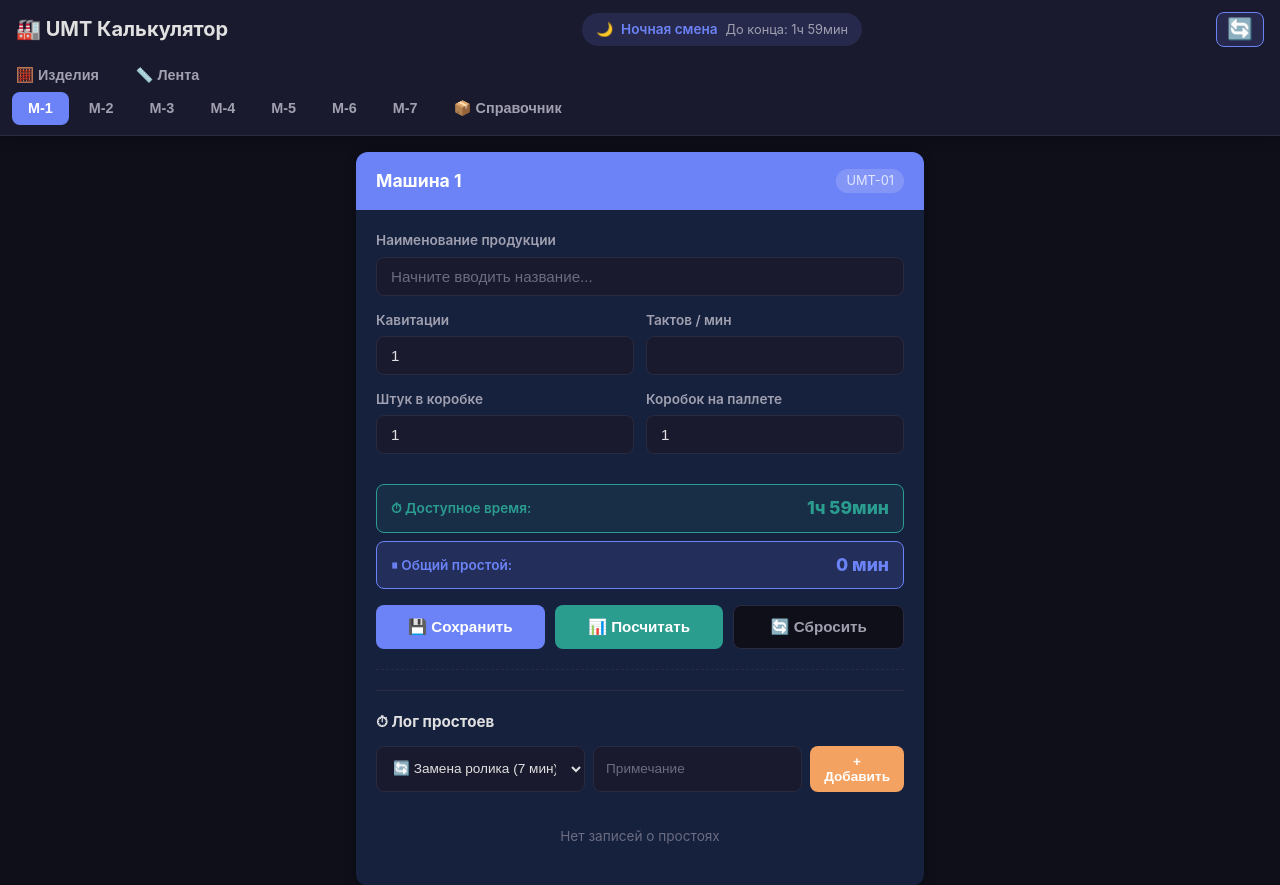
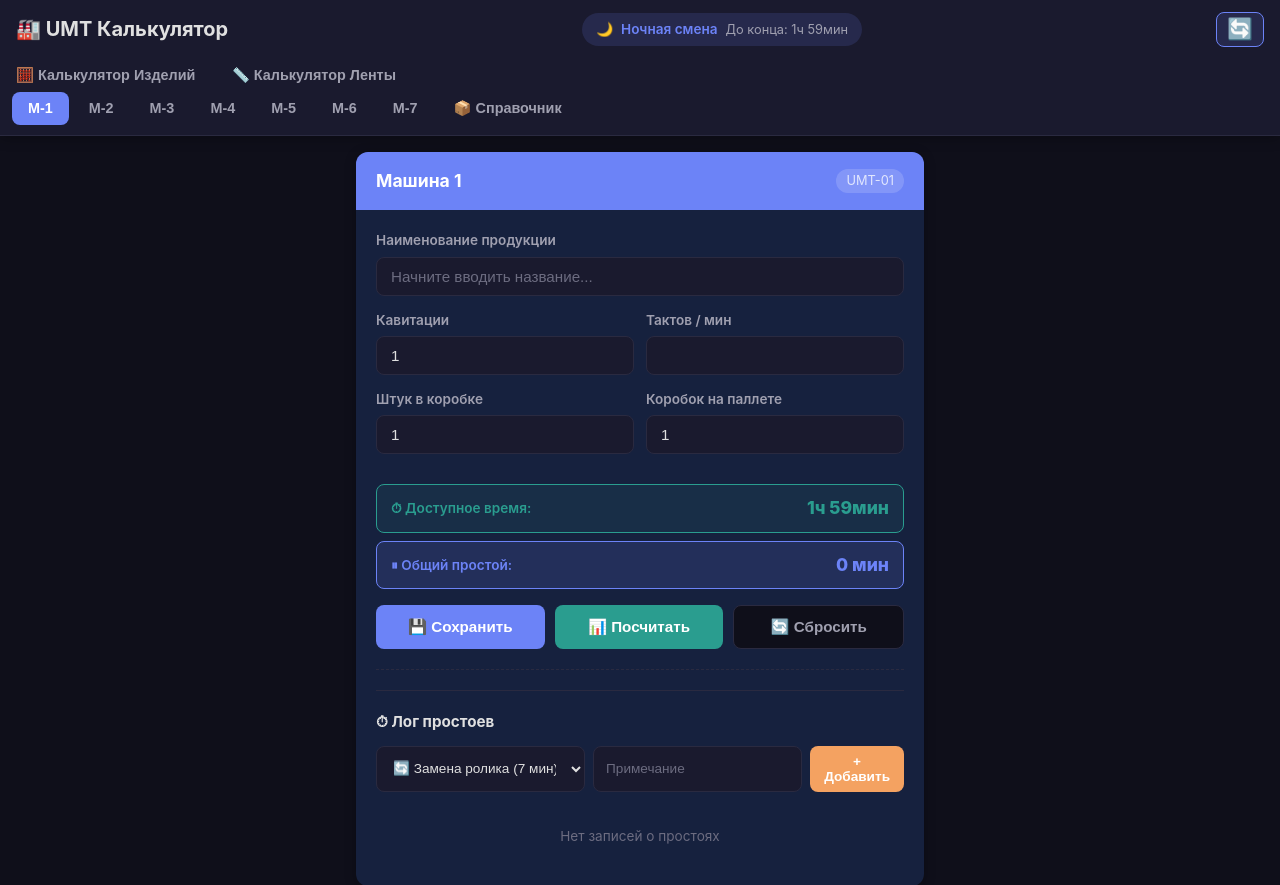
Before and after one commit to Maksdorozhkin/umt-calculator, a Flask app: page / in a window 1280 px wide. Shown: the top 885 px of the page. Run offline with Flask 3, Linux system fonts and the light colour scheme; data that the repository does not hold is empty.

Commit message:
Update comments, изменил названия кнопок

```diff
--- a/app.py
+++ b/app.py
@@ -148,7 +148,7 @@ def calculate_production(product, machine_id):
     return full_pallets, remaining_boxes, math.floor(total_pieces)
 
 
-# ====== Маршруты ======
+# Маршруты
 
 
 @app.route("/")
--- a/static/js/app.js
+++ b/static/js/app.js
@@ -77,7 +77,7 @@ function getShiftEndMinutes() {
     return 480;
 }
 
-// 2. СЧИТАЕМ ОСТАТОК ВРЕМЕНИ (-10 минут пересменки)
+// 2. СЧИТАЕМ ОСТАТОК ВРЕМЕНИ (-10 минут)
 function getRemainingMinutes() {
     const now = new Date();
     const nowMinutes = now.getHours() * 60 + now.getMinutes();
@@ -191,7 +191,10 @@ function setupAutocomplete() {
                 input.value = product.name;
                 fillProductData(i, product);
                 list.classList.remove("show");
-        showNotification(`Загружены данные для "${product.name}"`, "success");
+                showNotification(
+                    `Загружены данные для "${product.name}"`,
+                    "success",
+                );
             }
         });
 
@@ -233,16 +236,21 @@ function setupProductForms() {
             saveProduct(i);
         });
 
-    // Calc button
-    const calcBtn = document.querySelector(`.calc-btn[data-machine="${i}"]`);
+        // Кнопка расчета
+        const calcBtn = document.querySelector(
+            `.calc-btn[data-machine="${i}"]`,
+        );
         if (calcBtn)
             calcBtn.addEventListener("click", () => calculateProduction(i));
 
-    // Reset button
-    const resetBtn = document.querySelector(`.reset-btn[data-machine="${i}"]`);
-    if (resetBtn) resetBtn.addEventListener("click", () => resetCalculator(i));
+        // Кнопка сброса
+        const resetBtn = document.querySelector(
+            `.reset-btn[data-machine="${i}"]`,
+        );
+        if (resetBtn)
+            resetBtn.addEventListener("click", () => resetCalculator(i));
 
-    // Add downtime button
+        // Кнопка добавления простоя
         const addBtn = document.querySelector(
             `.add-downtime-btn[data-machine="${i}"]`,
         );
@@ -298,7 +306,10 @@ function setupReferencePanel() {
         addBtn.addEventListener("click", () => (modal.style.display = "flex"));
     }
     if (closeBtn) {
-    closeBtn.addEventListener("click", () => (modal.style.display = "none"));
+        closeBtn.addEventListener(
+            "click",
+            () => (modal.style.display = "none"),
+        );
     }
     if (cancelBtn) {
         cancelBtn.addEventListener("click", () => {
@@ -307,7 +318,7 @@ function setupReferencePanel() {
         });
     }
 
-  // Close modal on overlay click
+    // Закрытие модального окна при клике на оверлей
     if (modal) {
         modal.addEventListener("click", function (e) {
             if (e.target === modal) {
@@ -328,7 +339,9 @@ function setupReferencePanel() {
 
             const productData = {
                 name: name,
-        cavitations: parseInt(document.getElementById("newCavitations").value),
+                cavitations: parseInt(
+                    document.getElementById("newCavitations").value,
+                ),
                 cycles_per_minute: parseFloat(
                     document.getElementById("newCycles").value,
                 ),
@@ -351,7 +364,10 @@ function setupReferencePanel() {
                 if (result.success) {
                     await loadProductCache();
                     loadProductList();
-          showNotification(`"${name}" добавлен в справочник`, "success");
+                    showNotification(
+                        `"${name}" добавлен в справочник`,
+                        "success",
+                    );
                     modal.style.display = "none";
                     form.reset();
                 }
@@ -400,7 +416,7 @@ async function loadProductList() {
         .join("");
 }
 
-// ==================== DATA LOADING ====================
+// Загрузка начальных данных
 async function loadInitialData() {
     for (let i = 1; i <= 7; i++) {
         await loadMachineProduct(i);
@@ -441,9 +457,11 @@ function clearForm(machineId) {
     document.getElementById(`boxesPerPallet${machineId}`).value = "1";
 }
 
-// ==================== SAVE & CALCULATE ====================
+// Сохранение продукта
 async function saveProduct(machineId) {
-  const name = document.getElementById(`productName${machineId}`).value.trim();
+    const name = document
+        .getElementById(`productName${machineId}`)
+        .value.trim();
     if (!name) {
         showNotification("Введите наименование продукции", "error");
         return;
@@ -503,11 +521,13 @@ async function calculateProduction(machineId) {
             return;
         }
 
-    document.getElementById(`pallets${machineId}`).textContent = result.pallets;
+        document.getElementById(`pallets${machineId}`).textContent =
+            result.pallets;
         document.getElementById(`boxes${machineId}`).textContent = result.boxes;
-    document.getElementById(`pieces${machineId}`).textContent = result.pieces;
+        document.getElementById(`pieces${machineId}`).textContent =
+            result.pieces;
 
-    // Show results panel
+        // Показать результаты
         const resultsPanel = document.getElementById(`results${machineId}`);
         if (resultsPanel) resultsPanel.style.display = "grid";
 
@@ -634,7 +654,7 @@ async function loadDowntimeLog(machineId) {
     }
 }
 
-// ==================== TAPE CALCULATOR ====================
+// Калькулятор ленты
 async function calculateTape() {
     const avgWeight = parseFloat(document.getElementById("avgWeight").value);
     const wastePercent = parseFloat(
@@ -672,9 +692,8 @@ async function calculateTape() {
     }
 }
 
-// ==================== NOTIFICATIONS ====================
+//
 function showNotification(message, type = "info") {
-  // Remove existing notifications
     document.querySelectorAll(".notification").forEach((n) => n.remove());
 
     const notification = document.createElement("div");
@@ -753,7 +772,7 @@ window.resetDatabase = async function () {
         showNotification("Ошибка подключения к серверу", "error");
     }
 };
-// ==================== ITEMS CALCULATOR ====================
+// Калькулятор изделий
 function setupItemsCalculator() {
     const openBtn = document.getElementById("openItemsCalcBtn");
     const modal = document.getElementById("itemsCalcModal");
@@ -792,7 +811,7 @@ function setupItemsCalculator() {
     function toPalletsBoxes(totalPieces, itemsPerBox, boxesPerPallet) {
         const totalBoxes = Math.floor(totalPieces / itemsPerBox);
         const fullPallets = Math.floor(totalBoxes / boxesPerPallet);
-    const leftoverBoxes = totalBoxes - (fullPallets * boxesPerPallet);
+        const leftoverBoxes = totalBoxes - fullPallets * boxesPerPallet;
         return { pallets: fullPallets, boxes: leftoverBoxes };
     }
 
@@ -807,7 +826,8 @@ function setupItemsCalculator() {
         // Не даём уйти в минус: если 5% > оставшегося, результат = 0
         const remainingMinusFive = Math.max(0, remaining - fivePercent);
 
-    document.getElementById("fivePercent").textContent = formatNumber(fivePercent);
+        document.getElementById("fivePercent").textContent =
+            formatNumber(fivePercent);
         document.getElementById("remainingPlusFive").textContent =
             formatNumber(remainingPlusFive);
         document.getElementById("remainingMinusFive").textContent =
@@ -823,13 +843,26 @@ function setupItemsCalculator() {
             plusSection.style.display = "block";
             minusSection.style.display = "block";
 
-      const plusBreakdown = toPalletsBoxes(remainingPlusFive, itemsPerBox, boxesPerPallet);
-      document.getElementById("plusFivePallets").textContent = formatNumber(plusBreakdown.pallets);
-      document.getElementById("plusFiveBoxes").textContent = formatNumber(plusBreakdown.boxes);
+            const plusBreakdown = toPalletsBoxes(
+                remainingPlusFive,
+                itemsPerBox,
+                boxesPerPallet,
+            );
+            document.getElementById("plusFivePallets").textContent =
+                formatNumber(plusBreakdown.pallets);
+            document.getElementById("plusFiveBoxes").textContent = formatNumber(
+                plusBreakdown.boxes,
+            );
 
-      const minusBreakdown = toPalletsBoxes(remainingMinusFive, itemsPerBox, boxesPerPallet);
-      document.getElementById("minusFivePallets").textContent = formatNumber(minusBreakdown.pallets);
-      document.getElementById("minusFiveBoxes").textContent = formatNumber(minusBreakdown.boxes);
+            const minusBreakdown = toPalletsBoxes(
+                remainingMinusFive,
+                itemsPerBox,
+                boxesPerPallet,
+            );
+            document.getElementById("minusFivePallets").textContent =
+                formatNumber(minusBreakdown.pallets);
+            document.getElementById("minusFiveBoxes").textContent =
+                formatNumber(minusBreakdown.boxes);
         } else {
             plusSection.style.display = "none";
             minusSection.style.display = "none";
--- a/templates/index.html
+++ b/templates/index.html
@@ -37,9 +37,9 @@
                 </button>
             </div>
                 <button class="tab-btn" id="openItemsCalcBtn">
-                    🧮 Изделия
+                    🧮 Калькулятор Изделий
                 </button>
-                <button class="tab-btn" data-tab="tape">📏 Лента</button>
+                <button class="tab-btn" data-tab="tape">📏 Калькулятор Ленты</button>
             <nav class="tab-nav" id="tabNav">
                 {% for machine in machines %}
                 <button
```
Lines whose indentation alone changed are shown as unchanged.
